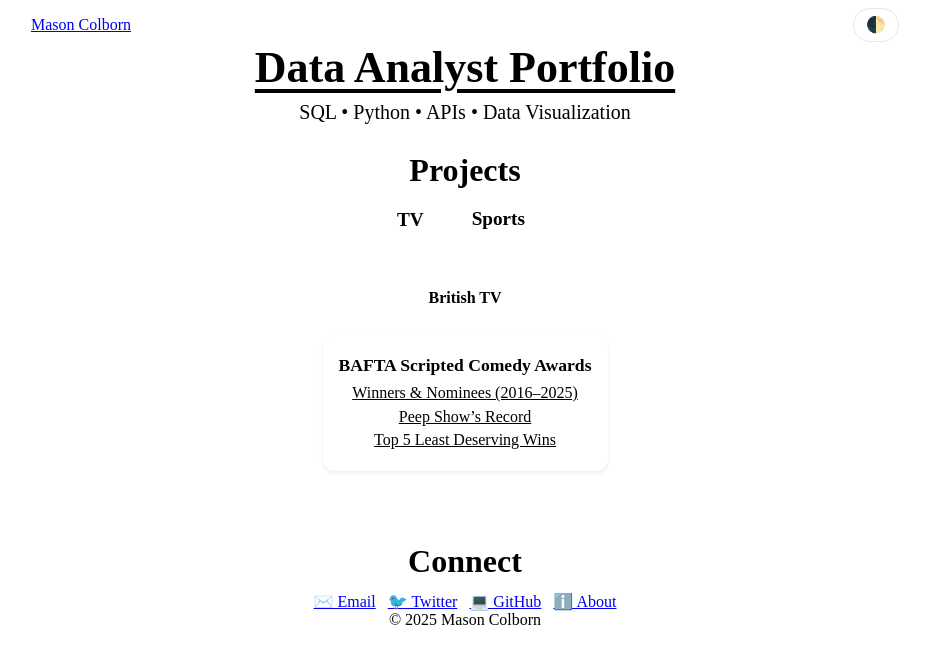
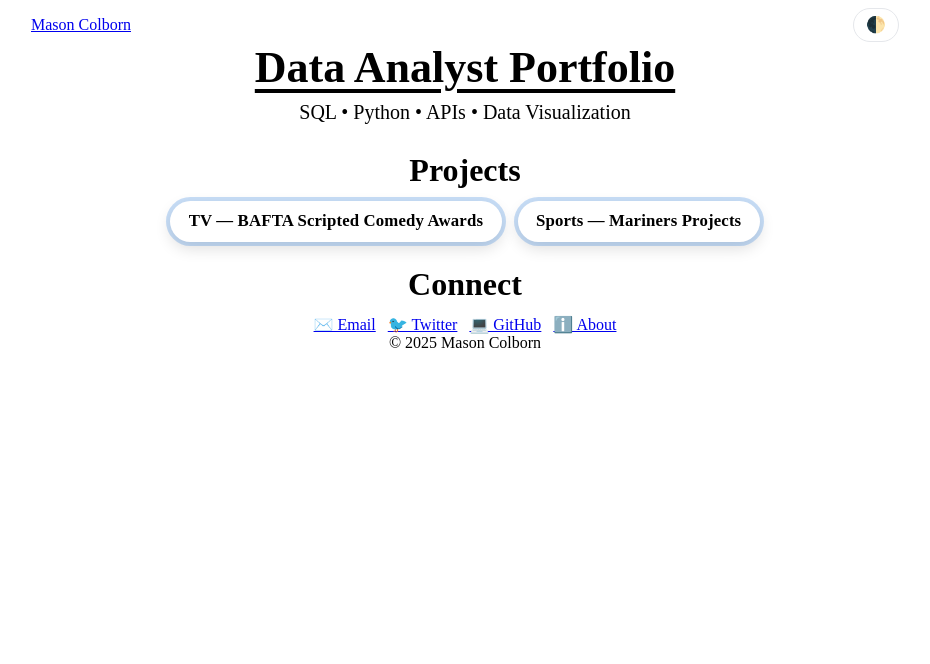
Before and after one commit to relaxedmason/bafta-scripted-comedy-portfolio, a Jekyll site: the page built from index.md, in a window 1280 px wide. Shown: the top 664 px of the page, without its empty margins (175-1105 px from the left). Built offline with Jekyll 4.4.1, drawn with Linux system fonts in a browser that asks for light colours; a script that is not in the unit is left out; our own code applies the rules of GitHub Pages for plain Markdown files.

Commit message:
Update index.md

```diff
--- a/index.md
+++ b/index.md
@@ -10,50 +10,14 @@ layout: default
 <section id="projects">
   <h2>Projects</h2>
 
-  <div class="tabs">
-    <!-- Tab selectors -->
-    <input type="radio" name="tab" id="tab-tv" checked>
-    <label for="tab-tv">TV</label>
+  <div class="project-pills">
+    <a class="pill-btn pill-tv" href="{{ '/bafta-comedy-awards/winners-nominees/' | relative_url }}">
+      TV — BAFTA Scripted Comedy Awards
+    </a>
 
-    <input type="radio" name="tab" id="tab-sports">
-    <label for="tab-sports">Sports</label>
-
-    <!-- TV tab -->
-    <div class="tab-content" id="tv">
-      <div class="panel">
-        <div class="panel-title">British TV</div>
-        <div class="cards">
-          <div class="card">
-            <h4>BAFTA Scripted Comedy Awards</h4>
-            <ul>
-              <li><a href="{{ "/bafta-comedy-awards/winners-nominees/" | relative_url }}">Winners &amp; Nominees (2016–2025)</a></li>
-              <li><a href="{{ "/bafta-comedy-awards/peep-show/" | relative_url }}">Peep Show’s Record</a></li>
-              <li><a href="{{ "/bafta-comedy-awards/rating-check/" | relative_url }}">Top 5 Least Deserving Wins</a></li>
-            </ul>
-          </div>
-        </div>
-      </div>
-    </div>
-
-    <!-- Sports tab -->
-    <div class="tab-content" id="sports">
-      <div class="panel">
-        <div class="panel-title">Baseball</div>
-        <div class="cards">
-          <div class="card">
-            <h4>Mariners Projects</h4>
-            <ul>
-              <li><a href="{{ "/sports/baseball/bavasi/depth-chart/" | relative_url }}">Bavasi’s Reign of Terror: Mariners Depth Charts (2003–2008)</a></li>
-              <li><a href="{{ "/sports/top-10-home-runs-at-Safeco-Field/" | relative_url }}">The 10 longest Home Runs hit at Safeco Field</a></li>
-              <li><a href="{{ "/sports/baseball/mariners/suarez-vs-williamson/" | relative_url }}">Suárez vs. Williamson — 2025 First Half Comparison</a></li>
-              <li><a href="{{ "/sports/baseball/bavasi/carlos-guillen-trade/" | relative_url }}">The Carlos Guillén Trade</a></li>
-              <li><a href="{{ "/sports/baseball/mariners/venezuelan-war/" | relative_url }}">Venezuelan WAR — Mariners Focus</a></li>
-            </ul>
-          </div>
-        </div>
-      </div>
-    </div>
-
+    <a class="pill-btn pill-sports" href="{{ '/sports/baseball/mariners/venezuelan-war/' | relative_url }}">
+      Sports — Mariners Projects
+    </a>
   </div>
 </section>
 
```
